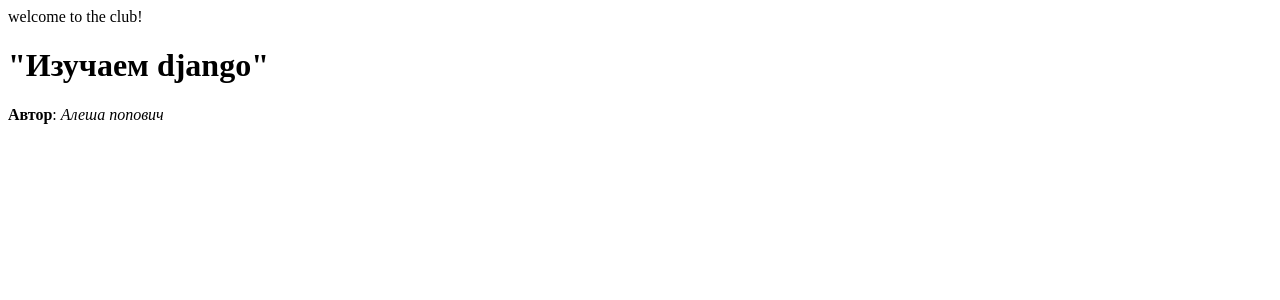
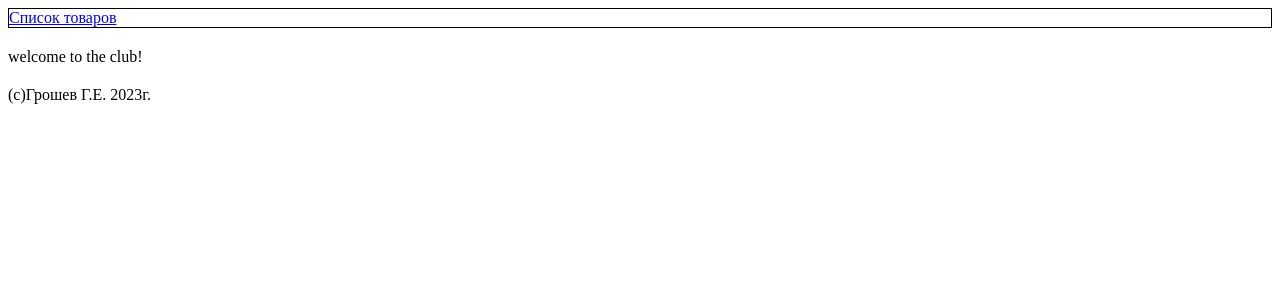
Before and after one commit to GlebG888/DjangoProject, a Django app: page / in a window 1280 px wide. Shown: the top 300 px of the page. Run offline with Django 4.2, Linux system fonts and the light colour scheme.

Commit message:
frontend и переходы

```diff
--- a/SonicPr/urls.py
+++ b/SonicPr/urls.py
@@ -3,8 +3,8 @@ from django.urls import path
 from MainApp import views
 
 urlpatterns = [
-    path('',views.home),
-    path('about/',views.about),
+    path('',views.home, name="home"),
+    path('about/',views.about, name="about"),
     path('items_list/',views.items_list, name="items_list"),
     path('item/<int:id>',views.item_page, name="items_page"),
 
--- a/templates/about.html
+++ b/templates/about.html
@@ -11,5 +11,9 @@
  Фамилия: <b> Грошев </b> <br>
  телефон: <b> 8-800-999-13-37 </b> <br>
  email: <b> shinyshop@mail.ru</b> <br>
+<nav class="menu">
+    <a href="{% url 'home' %}"> Домой </a>
+    <a href="{% url 'about' %}"> Об авторе </a>
+</nav>
 </body>
 </html>
--- a/templates/index.html
+++ b/templates/index.html
@@ -3,9 +3,30 @@
 <head>
     <meta charset="UTF-8">
     <title>Home</title>
+    <style>
+        .menu {
+        border: 1px solid black;
+        }
+        .content {
+        margin-top: 20px;
+        margin-bottom: 20px;
+        }
+        footer {
+        border: 1px solid blue;
+        }
+    </style>
 </head>
 <body>
-welcome to the club!
-<h1>"Изучаем django"</h1> <strong>Автор</strong>: <i>Алеша попович</i>
+<nav class="menu">
+    <a href="{% url 'items_list' %}"> Список товаров</a>
+    </ol>
+</nav>
+<main class="content">
+    welcome to the club!
+</main>
+<flooter>
+    (c)Грошев Г.Е. 2023г.
+</flooter>
+<!--<h1>"Изучаем django"</h1> <strong>Автор</strong>: <i>Алеша попович</i>-->
 </body>
 </html>
```
Also changed, not shown: templates/item_page.html (+19 -2 lines), templates/items.html (+21 -0 lines).
